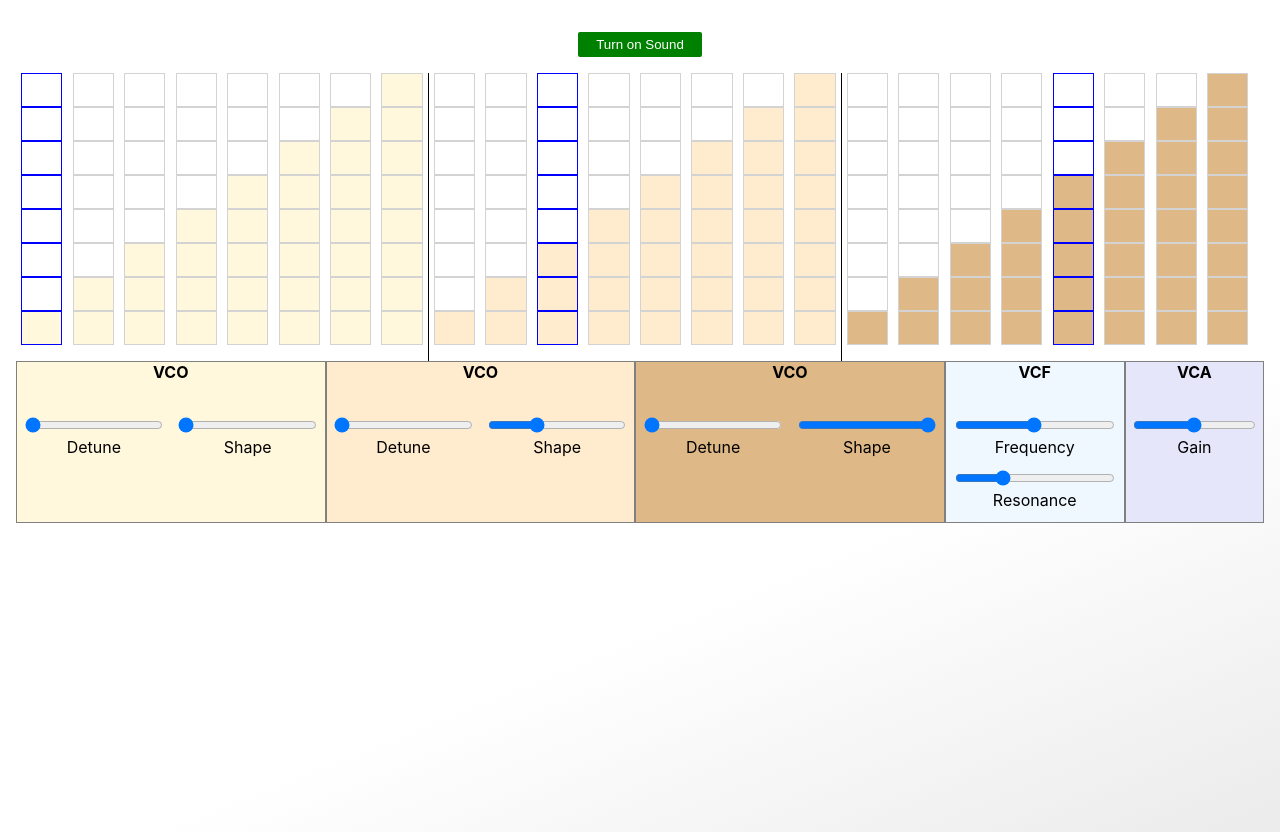
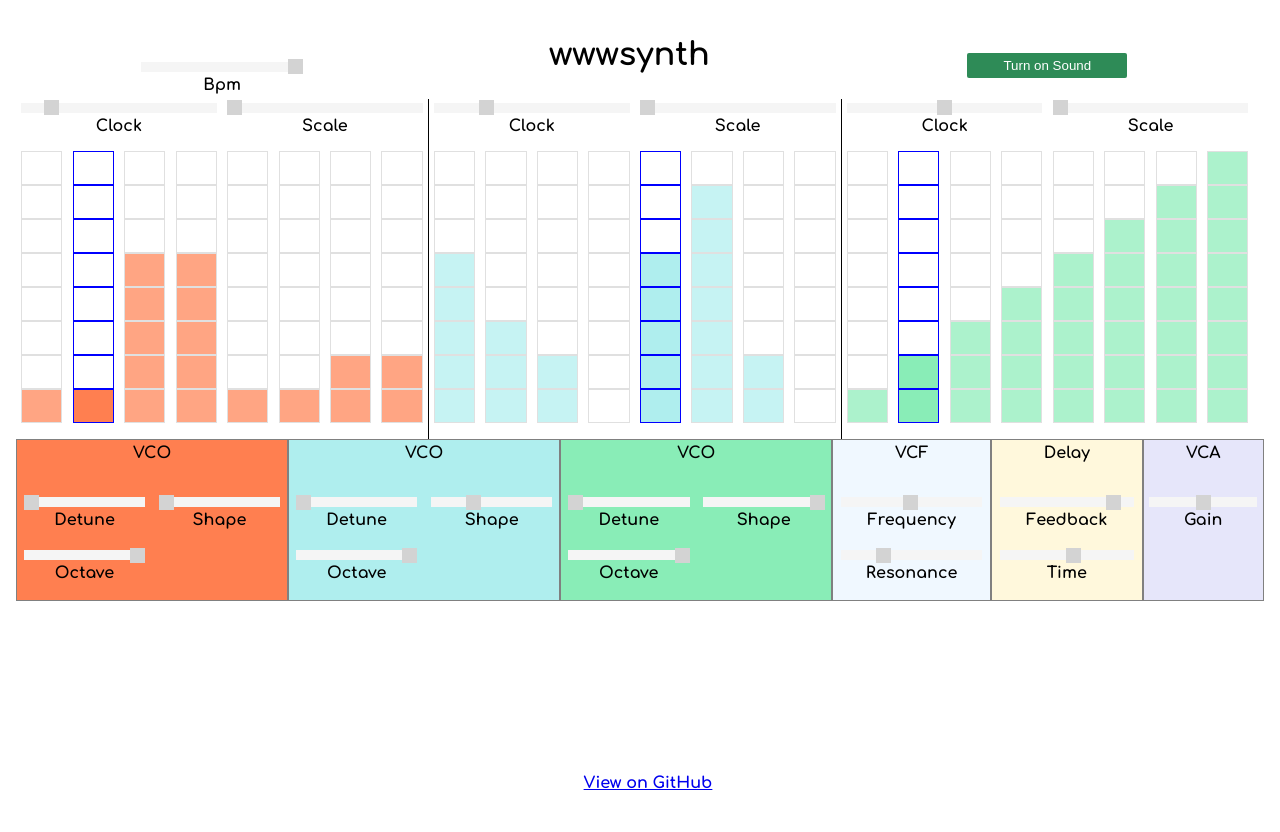
Before and after one commit to prdingilian/synth-app, a React (Create React App) app: page / in a window 1280 px wide. After the commit the page ends 800 px from the top, so only its background shows below. Built offline with nearby package versions, Linux system fonts and the light colour scheme.

Commit message:
add delay module

```diff
--- a/src/App.css
+++ b/src/App.css
@@ -1,13 +1,28 @@
+@import url("https://fonts.googleapis.com/css2?family=Comfortaa:wght@700&display=swap");
+
 .App {
-  height: 100vh;
+  height: 95vh;
   padding: 1rem;
   text-align: center;
-  background: rgb(255, 255, 255);
-  background: linear-gradient(
-    158deg,
-    rgba(255, 255, 255, 1) 66%,
-    rgba(226, 226, 226, 0.6895133053221288) 100%
-  );
+  background-color: white;
+  font-family: "Comfortaa", cursive;
+}
+
+.header {
+  display: flex;
+  justify-content: space-around;
+  align-items: flex-end;
+  width: 100%;
+  padding-bottom: 0.3rem;
+}
+
+.footer {
+  position: fixed;
+  background-color: white;
+  left: 0;
+  bottom: 0;
+  padding: 0.5rem;
+  width: 100%;
 }
 
 .sequencers {
@@ -15,7 +30,7 @@
 }
 
 button {
-  width: 10%;
+  width: 10rem;
   padding: 0.3rem;
   margin: 1rem;
   color: white;
@@ -25,3 +40,29 @@ button {
   transition: background 250ms ease-in-out, transform 150ms ease;
   border-radius: 2px;
 }
+
+.slider {
+  -webkit-appearance: none;
+  height: 10px;
+  background: whitesmoke;
+  outline: none;
+  opacity: 07;
+  -webkit-transition: 0.2s;
+  transition: opacity 0.2s;
+}
+
+.slider::-webkit-slider-thumb {
+  -webkit-appearance: none;
+  appearance: none;
+  width: 15px;
+  height: 15px;
+  background: lightgray;
+  cursor: pointer;
+}
+
+.slider::-moz-range-thumb {
+  width: 15px;
+  height: 15px;
+  background: lightgray;
+  cursor: pointer;
+}
--- a/src/App.js
+++ b/src/App.js
@@ -13,6 +13,8 @@ import {
   changeOscFrequency,
   changeOscShape,
   changeOscDetune,
+  changeDelayTime,
+  changeDelayFeedback,
 } from "./webAudio";
 import useInterval from "./useInterval";
 
@@ -20,10 +22,14 @@ export const RackContext = React.createContext();
 export const DispatchContext = React.createContext();
 
 let oldState;
+let scales = [
+  [261, 293, 329, 349, 392, 440, 493, 523],
+  [261, 293, 311, 349, 392, 440, 466, 523],
+];
 
 function reducer(state, action) {
   oldState = state;
-  let { VCO1, VCO2, VCO3, VCF, VCA } = { ...state };
+  let { VCO1, VCO2, VCO3, VCF, Delay, VCA } = { ...state };
   switch (action.type) {
     case "update-module":
       switch (action.payload.module) {
@@ -43,6 +49,10 @@ function reducer(state, action) {
           VCF = { ...VCF };
           VCF[action.payload.property] = action.payload.value;
           break;
+        case "Delay":
+          Delay = { ...Delay };
+          Delay[action.payload.property] = action.payload.value;
+          break;
         case "VCA":
           VCA = { ...VCA };
           VCA[action.payload.property] = action.payload.value;
@@ -50,104 +60,102 @@ function reducer(state, action) {
         default:
           break;
       }
-      return { VCO1, VCO2, VCO3, VCF, VCA };
+      return { VCO1, VCO2, VCO3, VCF, Delay, VCA };
     default:
-      return VCO1, VCO2, VCO3, VCF, VCA;
+      return VCO1, VCO2, VCO3, VCF, Delay, VCA;
   }
 }
 
 function App() {
-  const [{ VCO1, VCO2, VCO3, VCF, VCA }, dispatch] = useReducer(reducer, {
-    VCO1: { detune: 0, shape: 0, active: false },
-    VCO2: { detune: 0, shape: 25, active: false },
-    VCO3: { detune: 0, shape: 75, active: false },
-    VCF: { frequency: 4500, resonance: 7, active: false },
+  const [{ VCO1, VCO2, VCO3, VCF, Delay, VCA }, dispatch] = useReducer(
+    reducer,
+    {
+      VCO1: { detune: 0, shape: 0, pitch: 1, octave: 1, active: false },
+      VCO2: { detune: 0, shape: 25, pitch: 1, octave: 1, active: false },
+      VCO3: { detune: 0, shape: 75, pitch: 1, octave: 1, active: false },
+      VCF: { frequency: 4500, resonance: 7, octave: 1, active: false },
+      Delay: { feedback: 0.8, time: 0.5 },
       VCA: { gain: 10, active: false },
-  });
+    }
+  );
 
   let [active, setActive] = useState(false);
-  let [bpm, setBpm] = useState(3000);
+  let [bpm, setBpm] = useState(4000);
 
-  let [osc1Scale, setOsc1Scale] = useState([
-    261,
-    293,
-    329,
-    349,
-    392,
-    440,
-    493,
-    523,
-  ]);
-  let [osc2Scale, setOsc2Scale] = useState([
-    261,
-    293,
-    329,
-    349,
-    392,
-    440,
-    493,
-    523,
-  ]);
-  let [osc3Scale, setOsc3Scale] = useState([
-    261,
-    293,
-    329,
-    349,
-    392,
-    440,
-    493,
-    523,
-  ]);
-  let [osc1Steps, setOsc1Steps] = useState([0, 1, 2, 3, 4, 5, 6, 7]);
-  let [osc2Steps, setOsc2Steps] = useState([0, 1, 2, 3, 4, 5, 6, 7]);
+  let [osc1Scale, setOsc1Scale] = useState(0);
+  let [osc2Scale, setOsc2Scale] = useState(0);
+  let [osc3Scale, setOsc3Scale] = useState(0);
+  let [osc1Steps, setOsc1Steps] = useState([0, 0, 4, 4, 0, 0, 1, 1]);
+  let [osc2Steps, setOsc2Steps] = useState([4, 2, 1, -1, 4, 6, 1, -1]);
   let [osc3Steps, setOsc3Steps] = useState([0, 1, 2, 3, 4, 5, 6, 7]);
-  let [osc1ClockDivide, setOsc1ClockDivide] = useState(1);
-  let [osc2ClockDivide, setOsc2ClockDivide] = useState(2);
+  let [osc1ClockDivide, setOsc1ClockDivide] = useState(2);
+  let [osc2ClockDivide, setOsc2ClockDivide] = useState(4);
   let [osc3ClockDivide, setOsc3ClockDivide] = useState(8);
-
-  const [osc1Frequency, setOsc1Frequency] = useState(444);
+  let [masterOsc1ClockDivide, setMasterOsc1ClockDivide] = useState(2);
+  let [masterOsc2ClockDivide, setMasterOsc2ClockDivide] = useState(4);
+  let [masterOsc3ClockDivide, setMasterOsc3ClockDivide] = useState(8);
+  const [osc1Frequency, setOsc1Frequency] = useState(0);
   const [osc1Clock, setOsc1Clock] = useState(0);
-  const [osc2Frequency, setOsc2Frequency] = useState(888);
+  const [osc2Frequency, setOsc2Frequency] = useState(0);
   const [osc2Clock, setOsc2Clock] = useState(0);
-  const [osc3Frequency, setOsc3Frequency] = useState(666);
+  const [osc3Frequency, setOsc3Frequency] = useState(0);
   const [osc3Clock, setOsc3Clock] = useState(0);
 
   useEffect(() => {
     active ? createAmp() : removeAmp();
   }, [active]);
 
+  // update master clocks
+  useInterval(() => {
+    setMasterOsc2ClockDivide(osc2ClockDivide);
+    setMasterOsc3ClockDivide(osc3ClockDivide);
+    setMasterOsc1ClockDivide(osc1ClockDivide);
+  }, bpm / 1);
+
   // Handle osc 1 clock
   useInterval(() => {
-    setOsc1Frequency(osc1Scale[osc1Steps[osc1Clock % 8]]);
+    if (scales[osc1Scale][osc1Steps[osc1Clock % 8]] > -1) {
+      setOsc1Frequency(scales[osc1Scale][osc1Steps[osc1Clock % 8]]);
+    } else {
+      setOsc1Frequency(0);
+    }
     setOsc1Clock(osc1Clock + 1);
-  }, bpm / osc1ClockDivide);
+  }, bpm / masterOsc1ClockDivide);
 
   // Handle osc 2 clock
   useInterval(() => {
-    setOsc2Frequency(osc2Scale[osc2Steps[osc2Clock % 8]]);
+    if (scales[osc2Scale][osc2Steps[osc2Clock % 8]] > -1) {
+      setOsc2Frequency(scales[osc2Scale][osc2Steps[osc2Clock % 8]]);
+    } else {
+      setOsc2Frequency(0);
+    }
     setOsc2Clock(osc2Clock + 1);
-  }, bpm / osc2ClockDivide);
+  }, bpm / masterOsc2ClockDivide);
 
   // Handle osc 3 clock
   useInterval(() => {
-    setOsc3Frequency(osc3Scale[osc3Steps[osc3Clock % 8]]);
+    if (scales[osc3Scale][osc3Steps[osc3Clock % 8]] > -1) {
+      setOsc3Frequency(scales[osc3Scale][osc3Steps[osc3Clock % 8]]);
+    } else {
+      setOsc3Frequency(0);
+    }
     setOsc3Clock(osc3Clock + 1);
-  }, bpm / osc3ClockDivide);
+  }, bpm / masterOsc3ClockDivide);
 
   // Handle Osc 1 frequency side effects
   useEffect(() => {
-    changeOscFrequency(0, osc1Frequency);
-  }, [osc1Frequency]);
+    changeOscFrequency(0, osc1Frequency / VCO1.octave);
+  }, [osc1Frequency, VCO1.octave]);
 
   // Handle Osc 2 frequency side effects
   useEffect(() => {
-    changeOscFrequency(1, osc2Frequency);
-  }, [osc2Frequency]);
+    changeOscFrequency(1, osc2Frequency / VCO2.octave);
+  }, [osc2Frequency, VCO2.octave]);
 
   // Handle Osc 3 frequency side effects
   useEffect(() => {
-    changeOscFrequency(2, osc3Frequency);
-  }, [osc3Frequency]);
+    changeOscFrequency(2, osc3Frequency / VCO3.octave);
+  }, [osc3Frequency, VCO3.octave]);
 
   // Handle Osc 1 side effects
   useEffect(() => {
@@ -205,6 +213,12 @@ function App() {
     }
   }, [VCF]);
 
+  // Handle Delay side effects
+  useEffect(() => {
+    changeDelayFeedback(Delay.feedback);
+    changeDelayTime(Delay.time);
+  }, [Delay]);
+
   // Handle VCA side effects
   useEffect(() => {
     if (VCA.active) {
@@ -217,36 +231,76 @@ function App() {
 
   return (
     <>
-      <RackContext.Provider value={{ VCO1, VCO2, VCO3, VCF, VCA }}>
+      <RackContext.Provider value={{ VCO1, VCO2, VCO3, VCF, Delay, VCA }}>
         <DispatchContext.Provider value={dispatch}>
           <div className="App">
+            <div class="header">
+              <div>
+                <input
+                  className="slider sliderFull"
+                  type="range"
+                  name="bpm"
+                  id="bpm"
+                  min="4000"
+                  value={10000 - bpm}
+                  max="6000"
+                  step="500"
+                  onChange={(e) => {
+                    setBpm(10000 - e.target.value);
+                  }}
+                />
+                <label htmlFor="scale">Bpm</label>
+              </div>
+              <h1>wwwsynth</h1>
+              <div>
                 <button
-              style={{ backgroundColor: active ? "red" : "green" }}
+                  style={{
+                    backgroundColor: active ? "indianred" : "seagreen",
+                  }}
                   onClick={() => setActive(!active)}
                 >
                   {active ? "Mute" : "Turn on Sound"}
                 </button>
+              </div>
+            </div>
             <div className="sequencers">
               <StepSequencer
                 steps={osc1Steps}
-                setOsc1Steps={setOsc1Steps}
+                setOscSteps={setOsc1Steps}
                 clock={osc1Clock}
-                color="cornsilk"
+                color="coral"
+                setOscClockDivide={setOsc1ClockDivide}
+                clockDivide={osc1ClockDivide}
+                scale={osc1Scale}
+                setOscScale={setOsc1Scale}
               />
               <StepSequencer
                 steps={osc2Steps}
-                setOsc1Steps={setOsc2Steps}
+                setOscSteps={setOsc2Steps}
                 clock={osc2Clock}
-                color="blanchedalmond"
+                color="paleturquoise"
+                setOscClockDivide={setOsc2ClockDivide}
+                clockDivide={osc2ClockDivide}
+                scale={osc2Scale}
+                setOscScale={setOsc2Scale}
               />
               <StepSequencer
                 steps={osc3Steps}
-                setOsc1Steps={setOsc3Steps}
+                setOscSteps={setOsc3Steps}
                 clock={osc3Clock}
-                color="burlywood"
+                color="#89edb7"
+                setOscClockDivide={setOsc3ClockDivide}
+                clockDivide={osc3ClockDivide}
+                scale={osc3Scale}
+                setOscScale={setOsc3Scale}
               />
             </div>
             <Rack />
+            <div class="footer">
+              <a href="https://github.com/prdingilian/synth-app">
+                View on GitHub
+              </a>
+            </div>
           </div>
         </DispatchContext.Provider>
       </RackContext.Provider>
--- /dev/null
+++ b/src/components/delay/Delay.js
@@ -0,0 +1,60 @@
+import React, { useContext } from "react";
+import { DispatchContext } from "../../App";
+import { RackContext } from "../../App";
+
+function Delay({ color }) {
+  const dispatch = useContext(DispatchContext);
+  const { Delay } = useContext(RackContext);
+
+  return (
+    <div className="container" style={{ backgroundColor: color }}>
+      <div className="label">Delay</div>
+      <div className="frequencyKnob">
+        <input
+          className="slider"
+          type="range"
+          name="feedback"
+          id="feedback"
+          min="0"
+          value={Delay.feedback * 10}
+          max="9"
+          onChange={(e) => {
+            dispatch({
+              type: "update-module",
+              payload: {
+                module: "Delay",
+                property: "feedback",
+                value: e.currentTarget.value / 10,
+              },
+            });
+          }}
+        />
+        <label htmlFor="feedback">Feedback</label>
+      </div>
+      <div className="resonanceKnob">
+        <input
+          className="slider"
+          type="range"
+          name="time"
+          id="time"
+          min="0"
+          value={Delay.time * 10}
+          max="9"
+          onChange={(e) => {
+            dispatch({
+              type: "update-module",
+              payload: {
+                module: "Delay",
+                property: "time",
+                value: e.currentTarget.value / 10,
+              },
+            });
+          }}
+        />
+        <label htmlFor="time">Time</label>
+      </div>
+    </div>
+  );
+}
+
+export default Delay;
--- a/src/components/rack/Rack.css
+++ b/src/components/rack/Rack.css
@@ -8,7 +8,7 @@
   padding: 10px;
   width: 80%;
   height: 40%;
-  grid-template-columns: repeat(5, 1fr);
+  grid-template-columns: repeat(6, 1fr);
   border: 1px solid black;
 }
 
--- a/src/components/rack/Rack.js
+++ b/src/components/rack/Rack.js
@@ -3,21 +3,25 @@ import "./Rack.css";
 import VCO from "../vco/VCO";
 import VCF from "../vcf/VCF";
 import VCA from "../vca/VCA";
+import Delay from "../delay/Delay";
 
 function Rack() {
   return (
     <div className="rackContainer">
       <div className="rackSlot">
-        <VCO name="VCO1" color="cornsilk" />
+        <VCO name="VCO1" color="coral" />
       </div>
       <div className="rackSlot">
-        <VCO name="VCO2" color="blanchedalmond" />
+        <VCO name="VCO2" color="paleturquoise" />
       </div>
       <div className="rackSlot">
-        <VCO name="VCO3" color="burlywood" />
+        <VCO name="VCO3" color="#89edb7" />
       </div>
       <div className="rackSlot">
         <VCF color="aliceblue" />
+      </div>
+      <div className="rackSlot">
+        <Delay color="cornsilk" />
       </div>
       <div className="rackSlot">
         <VCA color="lavender" />
--- a/src/components/stepSequencer/StepSequencer.css
+++ b/src/components/stepSequencer/StepSequencer.css
@@ -1,14 +1,9 @@
 .seqContainer {
-  width: 33%;
+  width: 100%;
   display: grid;
   grid-template-columns: repeat(8, 1fr);
   grid-template-rows: repeat(8, 1fr);
   padding-bottom: 1rem;
-  border-right: 1px solid black;
-}
-
-.seqContainer:last-child {
-  border-right: none;
 }
 
 .step {
@@ -17,3 +12,25 @@
   margin-left: 10%;
   cursor: pointer;
 }
+
+.allSeq {
+  width: 33%;
+  display: grid;
+  grid-template-columns: 1fr;
+  grid-template-rows: 0.2fr, 0.8fr;
+  border-right: 1px solid black;
+}
+
+.allSeq:last-child {
+  border-right: none;
+}
+
+.seqParams {
+  padding-bottom: 1rem;
+  display: grid;
+  grid-template-columns: repeat(2, 0.5fr);
+}
+
+.sliderFull {
+  width: 95%;
+}
--- a/src/components/stepSequencer/StepSequencer.js
+++ b/src/components/stepSequencer/StepSequencer.js
@@ -4,13 +4,62 @@ import "./StepSequencer.css";
 let stepArr = [0, 1, 2, 3, 4, 5, 6, 7];
 let seqArr = [0, 1, 2, 3, 4, 5, 6, 7];
 
-function StepSequencer({ steps, setOsc1Steps, clock, color }) {
+function StepSequencer({
+  steps,
+  setOscSteps,
+  clock,
+  color,
+  setOscClockDivide,
+  clockDivide,
+  scale,
+  setOscScale,
+}) {
   function handleStepClick(i, j) {
     let newSteps = [...steps];
+    if (newSteps[j] === stepArr.length - 1 - i) {
+      newSteps[j] = -1;
+    } else {
       newSteps[j] = stepArr.length - 1 - i;
-    setOsc1Steps(newSteps);
     }
+    setOscSteps(newSteps);
+  }
+
   return (
+    <div class="allSeq">
+      <div className="seqParams">
+        <div>
+          <input
+            className="slider sliderFull"
+            type="range"
+            name="clockDivide"
+            id="clockDivide"
+            min="0"
+            value={clockDivide}
+            max="16"
+            step="2"
+            onChange={(e) => {
+              setOscClockDivide(e.target.value);
+            }}
+          />
+          <label htmlFor="clockDivide">Clock</label>
+        </div>
+        <div>
+          <input
+            className="slider sliderFull"
+            type="range"
+            name="scale"
+            id="scale"
+            min="0"
+            value={scale}
+            max="1"
+            step="1"
+            onChange={(e) => {
+              setOscScale(e.target.value);
+            }}
+          />
+          <label htmlFor="scale">Scale</label>
+        </div>
+      </div>
       <div className="seqContainer">
         {stepArr.map((seq, i) => {
           return seqArr.map((step, j) => (
@@ -23,12 +72,14 @@ function StepSequencer({ steps, setOsc1Steps, clock, color }) {
                   (clock - 1) % 8 === j
                     ? "1px solid blue"
                     : "1px solid lightgrey",
+                opacity: (clock - 1) % 8 === j ? "1" : "0.7",
               }}
               className="step"
             ></div>
           ));
         })}
       </div>
+    </div>
   );
 }
 
--- a/src/components/vco/VCO.css
+++ b/src/components/vco/VCO.css
@@ -11,6 +11,7 @@
   grid-column-start: 1;
   grid-column-end: span 2;
   font-weight: bold;
+  padding: 0.3rem;
 }
 
 .detuneKnob {
--- a/src/components/vco/VCO.js
+++ b/src/components/vco/VCO.js
@@ -70,6 +70,30 @@ function VCO({ name, color }) {
         />
         <label htmlFor="gain">Shape</label>
       </div>
+
+      <div className="octaveKnob">
+        <input
+          className="slider"
+          type="range"
+          name="octave"
+          id="octave"
+          min="1"
+          step="1"
+          value={5 - thisVCO.octave}
+          max="4"
+          onChange={(e) => {
+            dispatch({
+              type: "update-module",
+              payload: {
+                module: name,
+                property: "octave",
+                value: 5 - e.currentTarget.value,
+              },
+            });
+          }}
+        />
+        <label htmlFor="octave">Octave</label>
+      </div>
     </div>
   );
 }
```
Also changed, not shown: src/webAudio.js (+13 -1 lines). Lines whose indentation alone changed are shown as unchanged.
